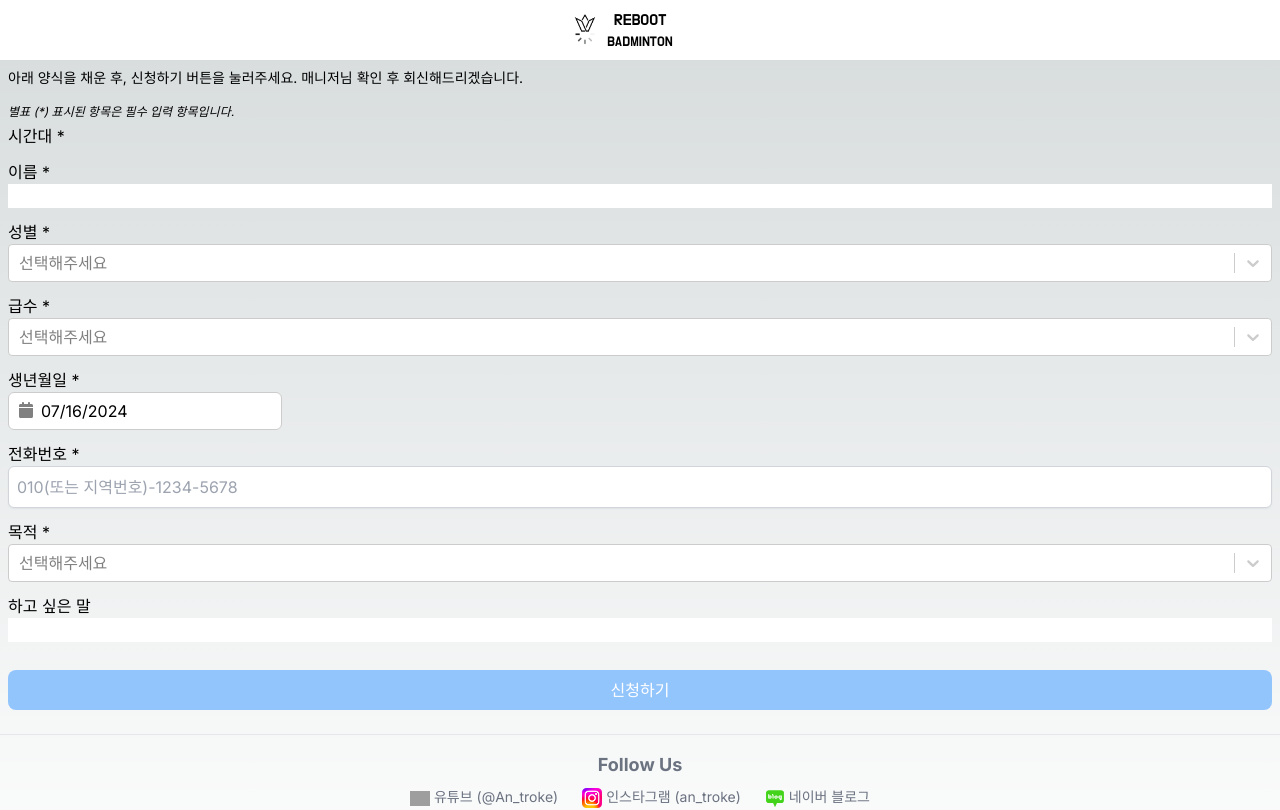
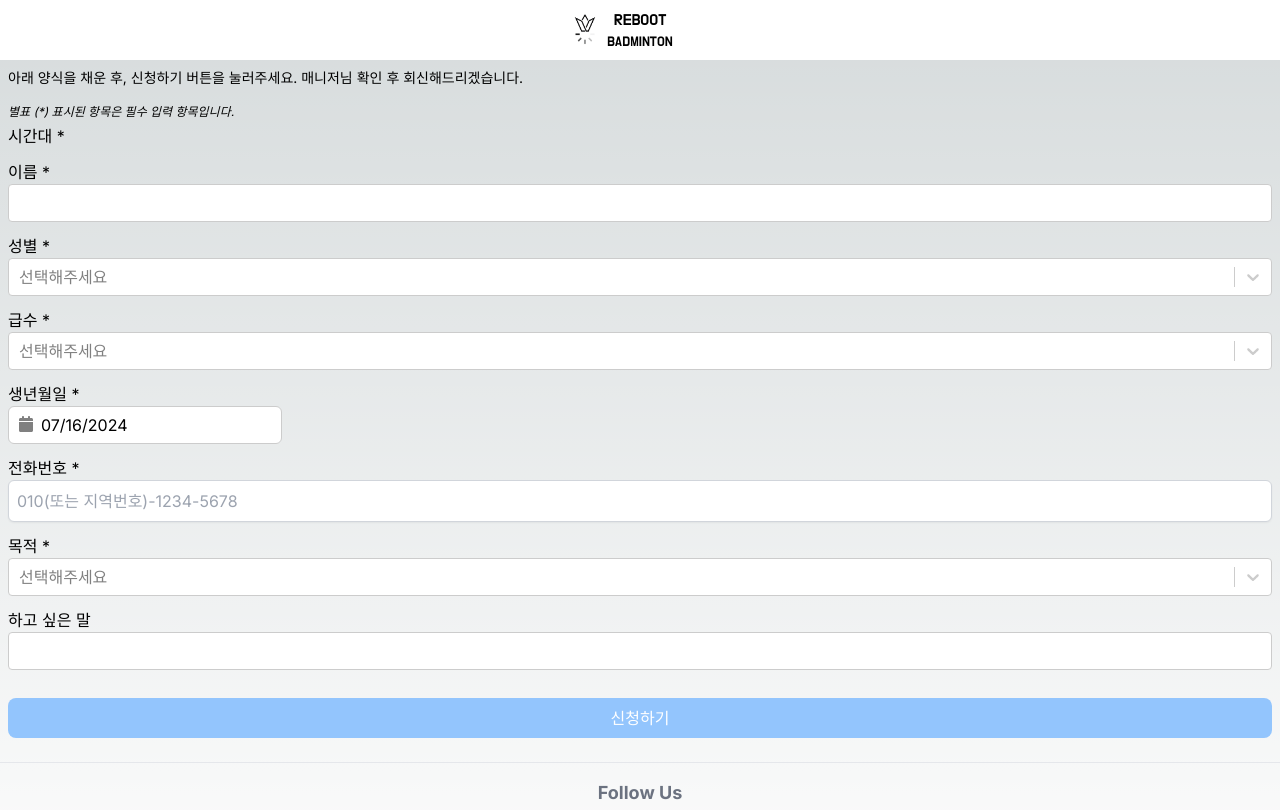
Before and after one commit to reboot-badminton/reboot-homepage, a Next.js app: page /register in a window 1280 px wide. Shown: the top 810 px of the page. Built offline with nearby package versions, Linux system fonts and the light colour scheme; no server answers; grey boxes are pictures that could not be loaded.

Commit message:
Style string field

```diff
--- a/app/register/StringFieldInput.tsx
+++ b/app/register/StringFieldInput.tsx
@@ -15,5 +15,5 @@ export default function StringFieldInput({ field }: Props) {
     [field]
   );
 
-  return <input className="w-full" onChange={onChange} />;
+  return <input className="w-full border-[hsl(0,0%,80%)] border rounded-[4px] px-2 py-1.5 box-border" onChange={onChange} />;
 }
```
